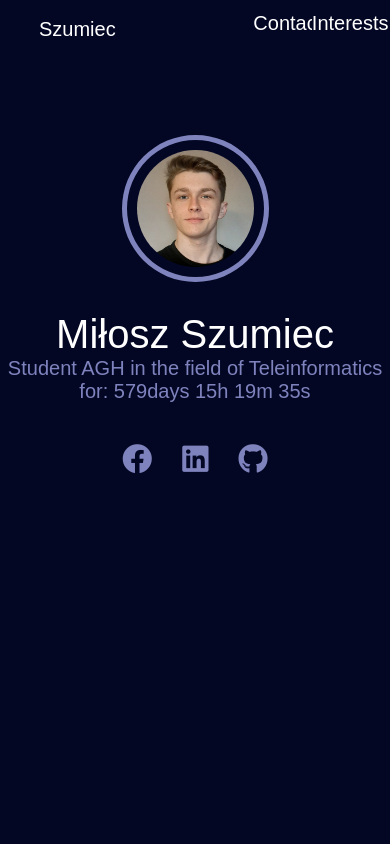
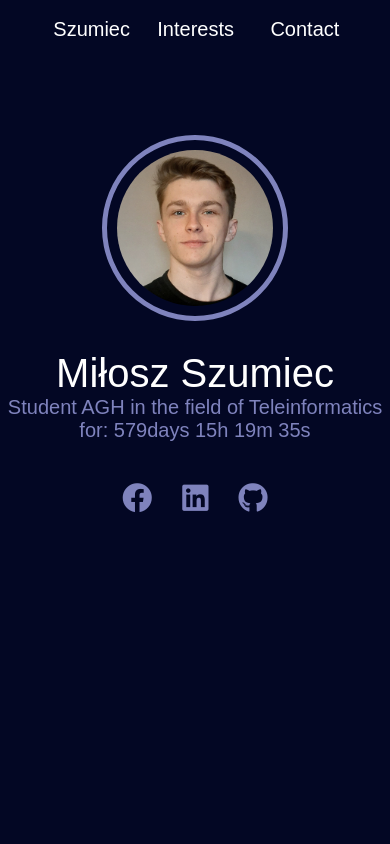
Before and after one commit to MrsMrowka/Interests, a plain HTML site: page index.html in a window 390 px wide. Shown: the top 844 px of the page. Drawn offline with Linux system fonts and the light colour scheme; a web font is replaced by a local one.

Commit message:
mobileChange

```diff
--- a/styles.css
+++ b/styles.css
@@ -21,12 +21,11 @@ body{
     padding-right: 40vw;
     color: white;
     font-size: 30px;
-    margin-left: 10%;
+    margin-left: 5%;
 }
 .wrapper{
     display: flex;
     justify-content: center;
-    margin: 0 auto;
 }
 .wrapper a{
     text-decoration: none;
@@ -40,9 +39,9 @@ body{
     background: #030724;
     width: 10vw;
     height: 50px;
-    line-height: 50px;
+    line-height: 60px;
     text-align: center;
-    float: left;
+    float: right;
     font-size: 20px;
 }
 .wrapper ul li a:hover{
@@ -75,6 +74,7 @@ body{
 .name, .job, .days, .links{
     display: flex;
     justify-content: center;
+    text-align: center;
 }
 .name{
     margin-top: 30px;
@@ -119,7 +119,7 @@ body{
 .text >img{
     width: 30vw;
     height: auto;
-    margin-left: 50px;
+    margin-left: 6vw;
     border-radius: 2%;
 }
 
@@ -131,9 +131,6 @@ body{
 }
 
 @media (max-width: 1200px){
-    .menuname{
-        float: left;
-    }
     .wrapper ul li{
         width: 15vw;
     }
@@ -153,7 +150,7 @@ body{
 
 @media (max-width: 900px){
     .menuname{
-        padding-right: 0;
+        padding-right: 20vw;
     }
     .links a{
         font-size: 30px;
@@ -168,11 +165,14 @@ body{
 
 @media (max-width: 700px){
     .menuname{
-        padding-right: 20vw;
         font-size: 20px;
     }
-    .name{
+    .wrapper ul li{
+        padding: 5vw;
+    }
+    .name, .title{
         font-size: 40px;
+        padding: 0 0 0 0 ;
     }
     .job, .days{
         font-size: 20px;
@@ -181,7 +181,7 @@ body{
         font-size: 25px;
     }
     .interests{
-        padding: 70px 0 50px 6vw;
+        padding: 50px 0 50px 4vw;
     }
     .text{
         display: block;
@@ -191,3 +191,27 @@ body{
         width: 60vw;
     }
 }
+
+@media (max-width: 500px){
+    .menuname{
+        padding-right: 5vw;
+    }
+    .photo_container >img{
+        width: 40%;
+    }
+    .interests{
+        padding: 50px 0 50px 2vw;
+    }
+}
+
+@media (max-width: 400px){
+    .menuname{
+        padding-right: 0;
+    }
+    .wrapper ul{
+        padding: 0;
+    }
+    .wrapper ul li{
+        padding: 7vw;
+    }
+}
```
